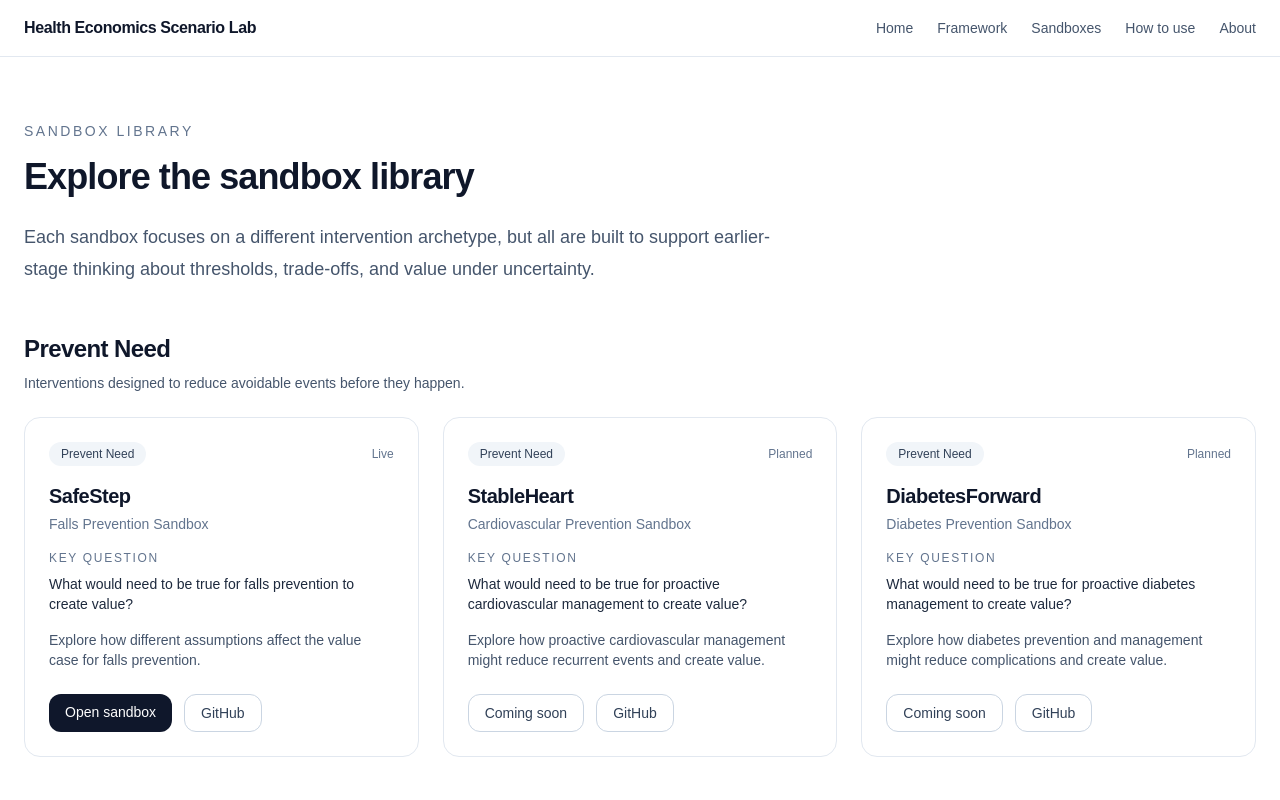
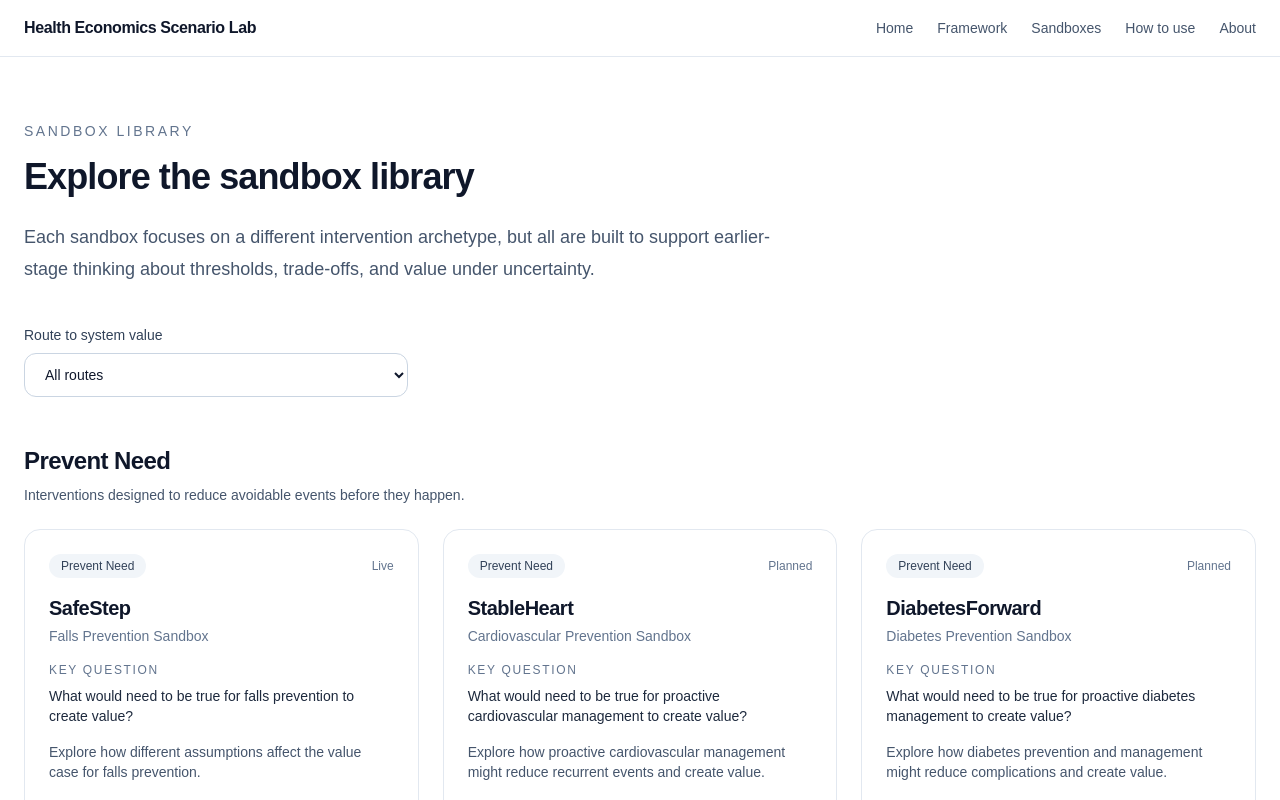
Before and after one commit to olivercareyncl/health-economics-scenario-lab, a Next.js app in the folder site/: page /sandboxes in a window 1280 px wide. Shown: the top 800 px of the page. Built offline with nearby package versions, Linux system fonts and the light colour scheme.

Commit message:
Update page.tsx

```diff
--- a/site/src/app/sandboxes/page.tsx
+++ b/site/src/app/sandboxes/page.tsx
@@ -1,7 +1,11 @@
+"use client";
+
+import { useMemo, useState } from "react";
 import SandboxCard from "@/components/sandbox-card";
 import { apps } from "@/data/apps";
 
 const categoryOrder = [
+  "All routes",
   "Prevent Need",
   "Detect Earlier",
   "Stabilise Risk",
@@ -9,15 +13,27 @@ const categoryOrder = [
   "Redesign Flow",
   "Shift Care Setting",
   "Improve Decisions",
-];
+] as const;
+
+type CategoryFilter = (typeof categoryOrder)[number];
 
 export default function SandboxesPage() {
-  const groupedApps = categoryOrder
-    .map((category) => ({
-      category,
-      apps: apps.filter((app) => app.category === category),
-    }))
-    .filter((group) => group.apps.length > 0);
+  const [selectedCategory, setSelectedCategory] =
+    useState<CategoryFilter>("All routes");
+
+  const groupedApps = useMemo(() => {
+    const activeCategories =
+      selectedCategory === "All routes"
+        ? categoryOrder.filter((item) => item !== "All routes")
+        : [selectedCategory];
+
+    return activeCategories
+      .map((category) => ({
+        category,
+        apps: apps.filter((app) => app.category === category),
+      }))
+      .filter((group) => group.apps.length > 0);
+  }, [selectedCategory]);
 
   return (
     <div className="mx-auto max-w-7xl px-6 py-16">
@@ -32,6 +48,29 @@ export default function SandboxesPage() {
         built to support earlier-stage thinking about thresholds, trade-offs,
         and value under uncertainty.
       </p>
+
+      <div className="mt-10 max-w-sm">
+        <label
+          htmlFor="route-filter"
+          className="mb-2 block text-sm font-medium text-slate-700"
+        >
+          Route to system value
+        </label>
+        <select
+          id="route-filter"
+          value={selectedCategory}
+          onChange={(e) =>
+            setSelectedCategory(e.target.value as CategoryFilter)
+          }
+          className="w-full rounded-xl border border-slate-300 bg-white px-4 py-3 text-sm text-slate-900 outline-none transition focus:border-slate-500"
+        >
+          {categoryOrder.map((category) => (
+            <option key={category} value={category}>
+              {category}
+            </option>
+          ))}
+        </select>
+      </div>
 
       <div className="mt-12 space-y-14">
         {groupedApps.map((group) => (
@@ -52,6 +91,12 @@ export default function SandboxesPage() {
             </div>
           </section>
         ))}
+
+        {groupedApps.length === 0 && (
+          <div className="rounded-2xl border border-slate-200 bg-slate-50 p-6 text-sm text-slate-600">
+            No sandboxes are currently mapped to this route.
+          </div>
+        )}
       </div>
     </div>
   );
```
